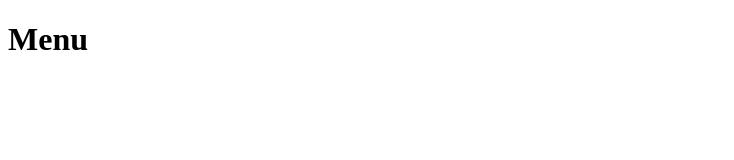
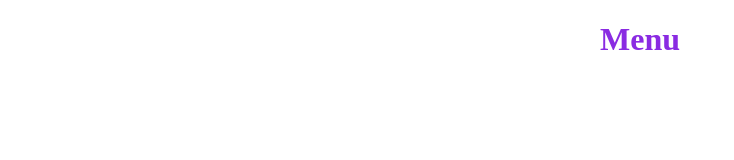
Before and after one commit to SuryanshB/menu, a plain HTML site: page index.html in a window 1280 px wide. Shown: the whole page, without its empty margins (0-734 px from the left). Drawn offline with Linux system fonts and the light colour scheme.

Commit message:
Fixed css

```diff
--- a/index.html
+++ b/index.html
@@ -2,9 +2,10 @@
 <html lang="en">
     <head>
         <title>Menu</title>
-        <link src="styles.css" rel="stylesheet">
+        <link rel="stylesheet" href="styles.css">
     </head>
     <body>
+
         <h1>Menu</h1>
     </body>
 </html>
```
